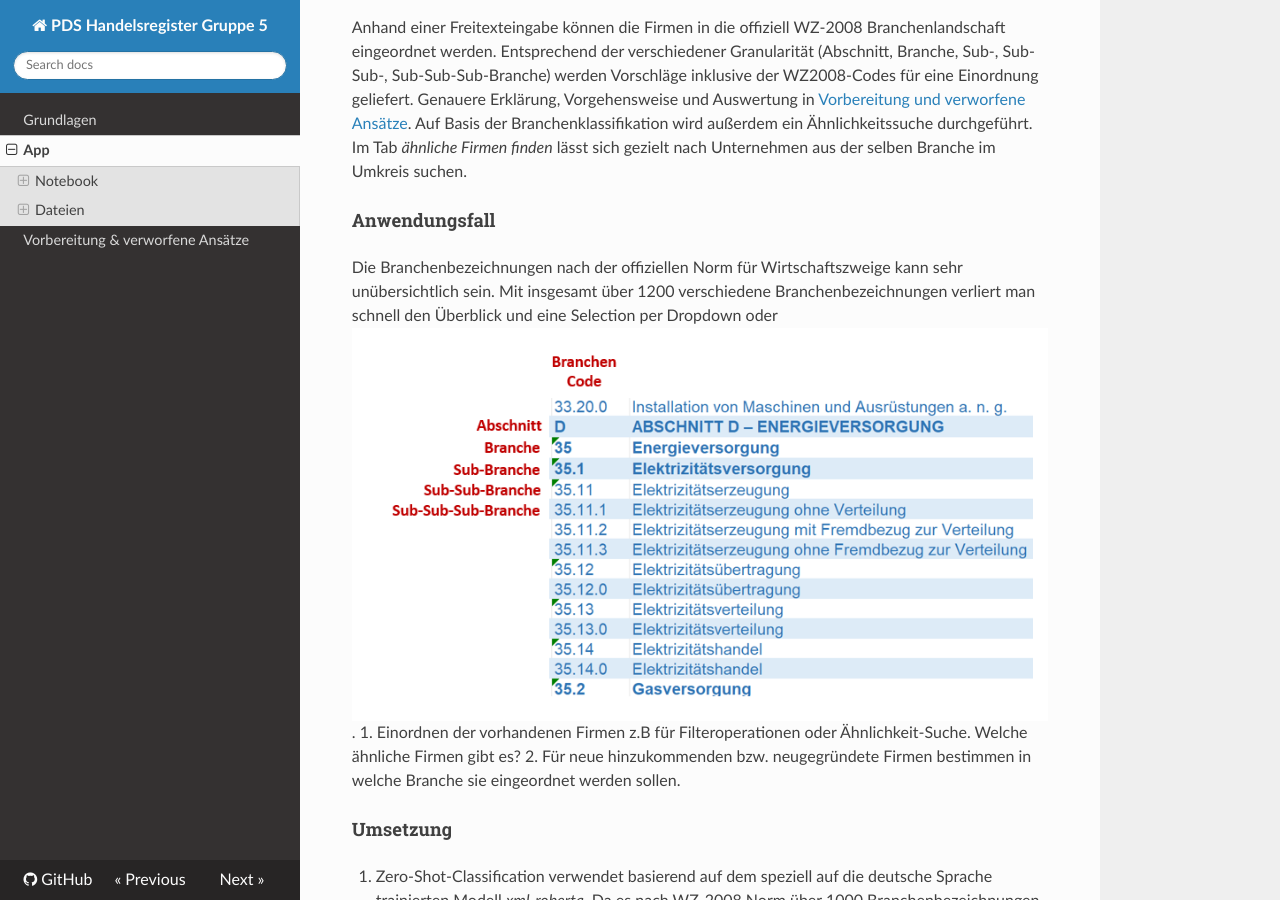
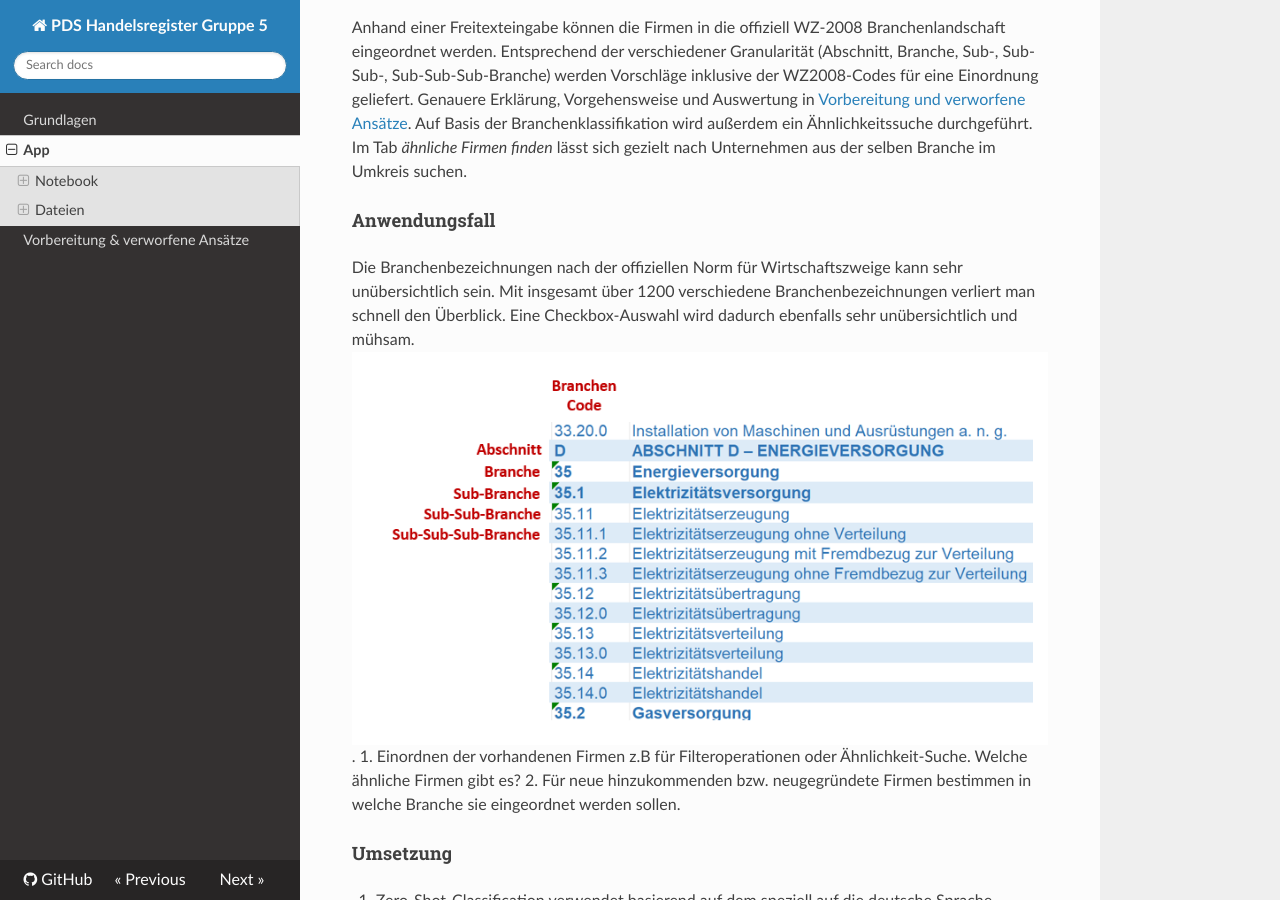
Before and after one commit to joschikahn/DokuPdsHandelsregisterGroup5, an MkDocs documentation site: the page built from docs/app.md, in a window 1280 px wide and 900 px high, scrolled down 612 px. Built offline with MkDocs 1.6.1, drawn with Linux system fonts in a browser that asks for light colours; nearby versions of some CDN libraries.

```diff
--- a/docs/app.md
+++ b/docs/app.md
@@ -14,7 +14,7 @@
 Anhand einer Freitexteingabe können die Firmen in die offiziell WZ-2008 Branchenlandschaft eingeordnet werden. Entsprechend der verschiedener Granularität (Abschnitt, Branche, Sub-, Sub-Sub-, Sub-Sub-Sub-Branche) werden Vorschläge inklusive der WZ2008-Codes für eine Einordnung geliefert. Genauere Erklärung,  Vorgehensweise und Auswertung in [Vorbereitung und verworfene Ansätze](https://dokupdshandelsregistergroup5.readthedocs.io/en/latest/vorbereitung_verworfeneAns%C3%A4tze).
 Auf Basis der Branchenklassifikation wird außerdem ein Ähnlichkeitssuche durchgeführt. Im Tab *ähnliche Firmen finden* lässt sich gezielt nach Unternehmen aus der selben Branche im Umkreis suchen.
 #### Anwendungsfall
-Die Branchenbezeichnungen nach der offiziellen Norm für Wirtschaftszweige kann sehr unübersichtlich sein. Mit insgesamt über 1200 verschiedene Branchenbezeichnungen verliert man schnell den Überblick und eine Selection per Dropdown oder
+Die Branchenbezeichnungen nach der offiziellen Norm für Wirtschaftszweige kann sehr unübersichtlich sein. Mit insgesamt über 1200 verschiedene Branchenbezeichnungen verliert man schnell den Überblick. Eine Checkbox-Auswahl wird dadurch ebenfalls sehr unübersichtlich und mühsam.
 ![Branchenlandschaft nach WZ-2008](https://raw.githubusercontent.com/joschikahn/DokuPdsHandelsregisterGroup5/main/docs/Data/wz-2008_klassifizierung.png).
 1. Einordnen der vorhandenen Firmen z.B für Filteroperationen oder Ähnlichkeit-Suche. Welche ähnliche Firmen gibt es?
 2. Für neue hinzukommenden bzw. neugegründete Firmen bestimmen in welche Branche sie eingeordnet werden sollen.
@@ -29,6 +29,7 @@
 
 Im Vergleich zum Ansatz über Spacy-Sentence-Similarity zeigt sich der *XML-Roberta-Zero-Shot-Classificator* als Gewinner.
 ![Vergleich Accuracy](https://raw.githubusercontent.com/joschikahn/DokuPdsHandelsregisterGroup5/main/docs/Data/acc_1_vergleich_spacy_zsc_branchenklass.png)
+
 ![Vergleich Accuracy within Top 3](https://raw.githubusercontent.com/joschikahn/DokuPdsHandelsregisterGroup5/main/docs/Data/acc_3_vergleich_spacy_zsc_branchenklass.png)
 
 
```
